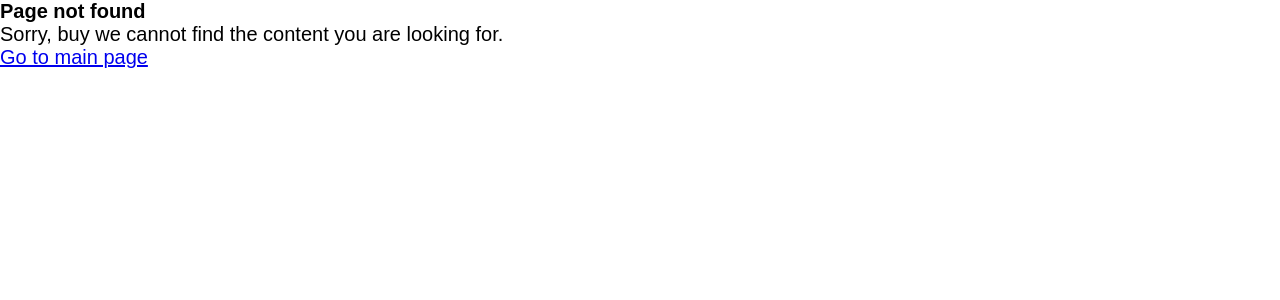
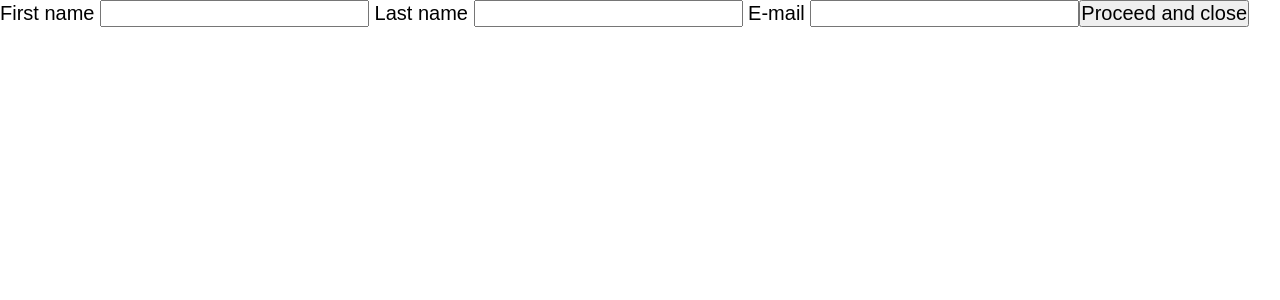
Before and after one commit to krzysztofmeler/take-web-app, a React app: page /administration/edit-student-data/1 in a window 1280 px wide. Before the commit this address had no page. Shown: the top 300 px of the page. Built offline with nearby package versions, Linux system fonts and the light colour scheme; no server answers.

Commit message:
added: student data modification

```diff
--- a/src/components/pages/AddNewLecturerPage.tsx
+++ b/src/components/pages/AddNewLecturerPage.tsx
@@ -4,7 +4,10 @@ import { TextInput } from '../forms/TextInput';
 import { jsSubmit } from '../../utils/js-submit';
 import { CheckboxSelector } from '../forms/CheckboxSelector';
 import { useRequest } from '../../hooks/useRequest.hook';
-import { Subject, SubjectWithLecturer } from '../../model/existing-objects/Subject';
+import {
+    Subject,
+    SubjectWithLecturer,
+} from '../../model/existing-objects/Subject';
 import { settings } from '../../settings';
 
 const AddNewLecturerPage: FC = () => {
--- a/src/components/pages/AddNewSubjectPage.tsx
+++ b/src/components/pages/AddNewSubjectPage.tsx
@@ -22,8 +22,8 @@ const AddNewSubjectPage: FC = () => {
         });
     };
 
-    useEffect(() => {
-    }, [response]);
+    // useEffect(() => {
+    // }, [response]);
 
     return (
         <form>
--- a/src/components/pages/EditLecturerDataPage.tsx
+++ b/src/components/pages/EditLecturerDataPage.tsx
@@ -1,16 +1,19 @@
 import { FC, useEffect, useState } from 'react';
 import { useNavigate } from 'react-router-dom';
+import { useParams } from 'react-router';
 import { TextInput } from '../forms/TextInput';
 import { jsSubmit } from '../../utils/js-submit';
 import { CheckboxSelector } from '../forms/CheckboxSelector';
 import { useRequest } from '../../hooks/useRequest.hook';
-import { Subject, SubjectWithLecturer } from '../../model/existing-objects/Subject';
+import {
+    Subject,
+    SubjectWithLecturer,
+} from '../../model/existing-objects/Subject';
 import { settings } from '../../settings';
-import { useParams } from 'react-router';
 import { Lecturer } from '../../model/existing-objects/Lecturer';
 
 const EditLecturerDataPage: FC = () => {
-    const {id } = useParams();
+    const { id } = useParams();
 
     const [firstName, setFirstName] = useState<string>('');
     const [lastName, setLastName] = useState<string>('');
@@ -22,11 +25,9 @@ const EditLecturerDataPage: FC = () => {
     const { send: sendRequest, data: response, ...request } = useRequest();
 
     const { data: lecturer, error: lecturerReqError } = useRequest(
-      `${settings.backendAPIUrl}lecturers/profile/` + id,
-      { method: 'GET' },
+        `${settings.backendAPIUrl}lecturers/profile/${id}`,
+        { method: 'GET' },
     );
-
-
 
     const { data: subjects, error } = useRequest(
         `${settings.backendAPIUrl}subjects`,
@@ -35,16 +36,19 @@ const EditLecturerDataPage: FC = () => {
 
     useEffect(() => {
         if (lecturer && subjects) {
-
-
             const lecturerData: Lecturer = lecturer as Lecturer;
             const subjectsData: Subject[] = subjects as Subject[];
 
             setEmail(lecturerData.email);
             setFirstName(lecturerData.firstName);
             setLastName(lecturerData.lastName);
-            setSubjectIds(lecturerData.subjects.map(name => ((subjectsData.find(sub => sub.name === name)) as Subject).id.toString()));
-
+            setSubjectIds(
+                lecturerData.subjects.map((name) =>
+                    (
+                        subjectsData.find((sub) => sub.name === name) as Subject
+                    ).id.toString(),
+                ),
+            );
         }
     }, [lecturer, subjects]);
 
--- /dev/null
+++ b/src/components/pages/EditStudentDataPage.tsx
@@ -0,0 +1,90 @@
+import { FC, useEffect, useState } from 'react';
+import { useNavigate } from 'react-router-dom';
+import { useParams } from 'react-router';
+import { TextInput } from '../forms/TextInput';
+import { jsSubmit } from '../../utils/js-submit';
+import { useRequest } from '../../hooks/useRequest.hook';
+import { settings } from '../../settings';
+import { Student } from '../../model/existing-objects/Student';
+
+const EditStudentDataPage: FC = () => {
+    const [firstName, setFirstName] = useState<string>('');
+    const [lastName, setLastName] = useState<string>('');
+    const [email, setEmail] = useState<string>('');
+
+    const { id } = useParams();
+
+    const { data: studentData } = useRequest(
+        `${settings.backendAPIUrl}students/profile/${id}`,
+        {
+            method: 'GET',
+            mode: 'cors',
+            headers: {
+                'Content-Type': 'application/json',
+            },
+        },
+    );
+
+    useEffect(() => {
+        if (studentData) {
+            const studentData2 = studentData as Student;
+
+            setFirstName(studentData2.firstName);
+            setLastName(studentData2.lastName);
+            setEmail(studentData2.email);
+        }
+    }, [studentData]);
+
+    const { send: sendRequest, data: response, ...request } = useRequest();
+
+    const submit = () => {
+        sendRequest(`${settings.backendAPIUrl}students/${id}`, {
+            method: 'PUT',
+            mode: 'cors',
+            headers: {
+                'Content-Type': 'application/json',
+            },
+            body: JSON.stringify({
+                firstName,
+                lastName,
+                email,
+            }),
+        });
+    };
+
+    const navigate = useNavigate();
+
+    useEffect(() => {
+        if (
+            typeof response === 'object' &&
+            response !== null &&
+            Object.hasOwn(response, 'studentId')
+        ) {
+            navigate('/administration/students-list');
+        }
+    }, [response]);
+
+    return (
+        <form>
+            <TextInput
+              value={firstName}
+              updateValue={setFirstName}
+              label="First name"
+            />
+            <TextInput
+              value={lastName}
+              updateValue={setLastName}
+              label="Last name"
+            />
+            <TextInput value={email} updateValue={setEmail} label="E-mail" />
+
+            <input
+              onClick={jsSubmit(submit)}
+              type="submit"
+              value="Proceed and close"
+            />
+        </form>
+    );
+};
+
+export { EditStudentDataPage };
--- a/src/components/pages/LecturerDataPage.tsx
+++ b/src/components/pages/LecturerDataPage.tsx
@@ -1,9 +1,9 @@
 import { FC, useEffect, useState } from 'react';
 import { useParams } from 'react-router';
+import { Link } from 'react-router-dom';
 import { useRequest } from '../../hooks/useRequest.hook';
 import { settings } from '../../settings';
 import { Lecturer } from '../../model/existing-objects/Lecturer';
-import { Link } from 'react-router-dom';
 
 const LecturerDataPage: FC = () => {
     const [lecturer, setLecturer] = useState<Lecturer | null>(null);
@@ -58,7 +58,9 @@ const LecturerDataPage: FC = () => {
                     </ul>
 
                     <br />
-                    <Link to={`/administration/edit-lecturer-data/${id}`}>Edit data</Link>
+                    <Link to={`/administration/edit-lecturer-data/${id}`}>
+                        Edit data
+                    </Link>
                 </>
             )}
         </>
--- a/src/components/pages/MySurveysPage.tsx
+++ b/src/components/pages/MySurveysPage.tsx
@@ -3,7 +3,10 @@ import { Link } from 'react-router-dom';
 import { TextInput } from '../forms/TextInput';
 import { jsSubmit } from '../../utils/js-submit';
 import { useRequest } from '../../hooks/useRequest.hook';
-import { Student, StudentWithSurveys } from '../../model/existing-objects/Student';
+import {
+    Student,
+    StudentWithSurveys,
+} from '../../model/existing-objects/Student';
 import { BasicSurvey } from '../../model/existing-objects/Survey';
 import { ResponseError } from '../../errors/types/ResponseError';
 import { settings } from '../../settings';
--- a/src/components/pages/StudentsListPage.tsx
+++ b/src/components/pages/StudentsListPage.tsx
@@ -39,17 +39,23 @@ const StudentsListPage: FC = () => {
                     </tr>
                 </thead>
                 <tbody>
-                    {students.map((lecturer) => (
-                        <tr key={lecturer.studentId}>
+                    {students.map((student) => (
+                        <tr key={student.studentId}>
                             <td>
-                                {lecturer.firstName} {lecturer.lastName}
+                                {student.firstName} {student.lastName}
                             </td>
-                            <td>{lecturer.email}</td>
+                            <td>{student.email}</td>
                             <td>
                                 <Link
-                                  to={`/administration/surveys-of-student/${lecturer.studentId}`}
+                                  to={`/administration/surveys-of-student/${student.studentId}`}
                                 >
                                     Surveys
+                                </Link>
+
+                                <Link
+                                  to={`/administration/edit-student-data/${student.studentId}`}
+                                >
+                                    Edit data
                                 </Link>
                             </td>
                         </tr>
--- a/src/components/pages/SubjectsListPage.tsx
+++ b/src/components/pages/SubjectsListPage.tsx
@@ -1,5 +1,8 @@
 import { FC, useEffect, useState } from 'react';
-import { Subject, SubjectWithLecturer } from '../../model/existing-objects/Subject';
+import {
+    Subject,
+    SubjectWithLecturer,
+} from '../../model/existing-objects/Subject';
 import { useRequest } from '../../hooks/useRequest.hook';
 import { settings } from '../../settings';
 
```
Also changed, not shown: src/index.tsx (+7 -2 lines).
